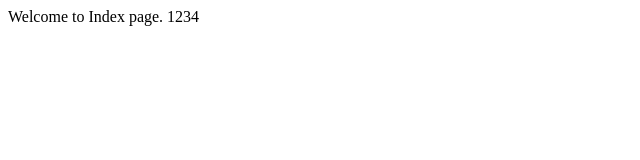
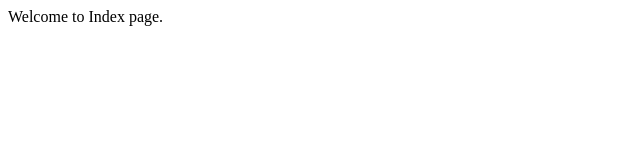
Before and after one commit to srinivasgummadilli/LearningAzure, a plain HTML site: page Index.html in a window 1280 px wide. Shown: the full height of the page, 0-640 px from the left. Drawn offline with Linux system fonts and the light colour scheme.

Commit message:
Update Index.html

```diff
--- a/Index.html
+++ b/Index.html
@@ -1,5 +1,5 @@
 <html>
     <body>
-        Welcome to Index page. 1234
+        Welcome to Index page.
     </body>
 </html>
```
